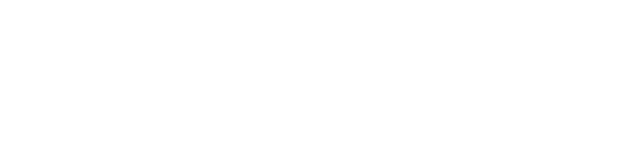
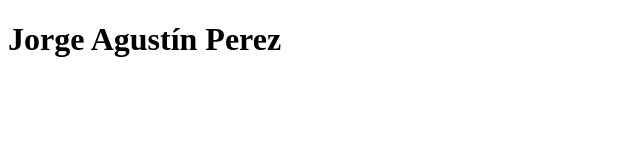
Before and after one commit to dpjagustin/practica-git, a plain HTML site: page index.html in a window 1280 px wide. Shown: the whole page, without its empty margins (0-640 px from the left). Drawn offline with Linux system fonts and the light colour scheme.

Commit message:
Se agrega header

```diff
--- a/index.html
+++ b/index.html
@@ -9,7 +9,9 @@
 
     <body>
 
-
+        <header>
+            <h1>Jorge Agustín Perez</h1>
+        </header>
 
 
     </body>
```
